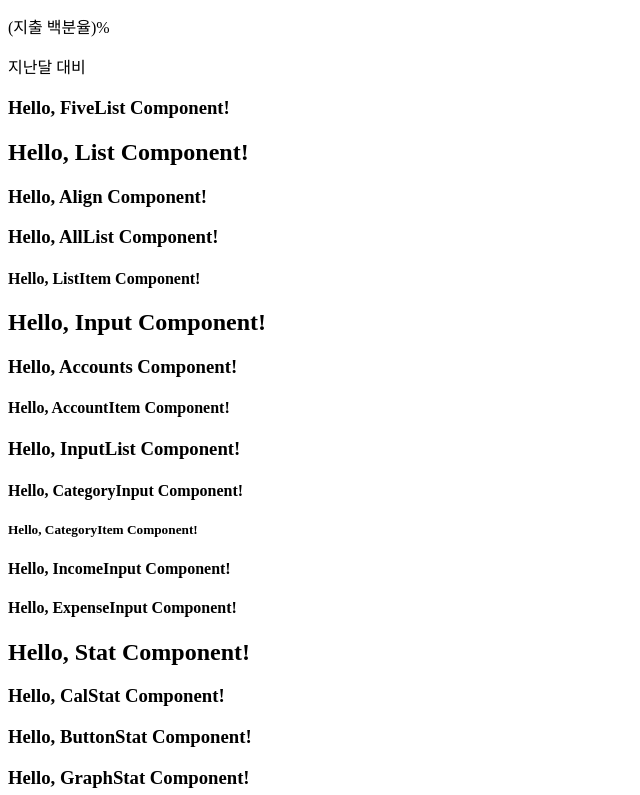
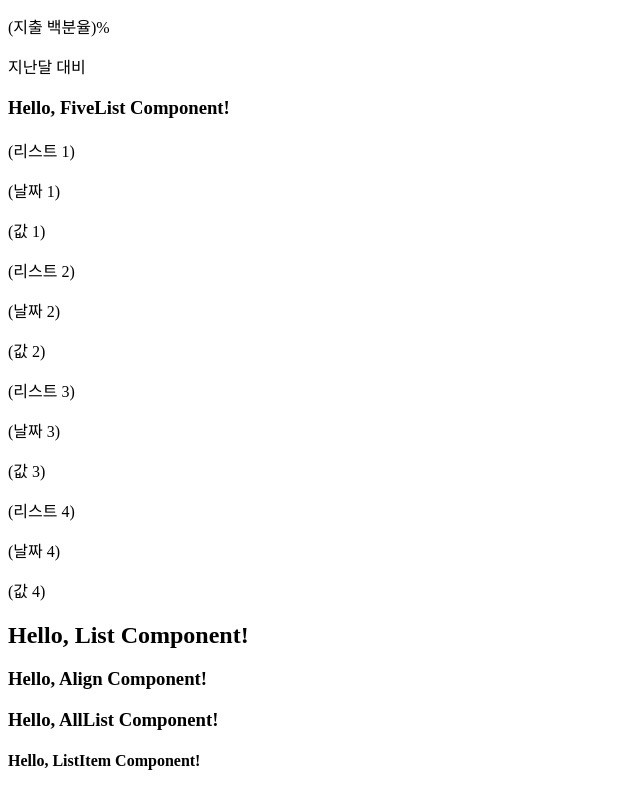
Before and after one commit to SCESecure/AI_Account_Tracker, a React (Vite) app: page / in a window 1280 px wide. Shown: the part 540-1335 px from the top of the page, without its empty margins (0-640 px from the left). Built offline with nearby package versions, Linux system fonts and the light colour scheme.

Commit message:
홈 화면 - 리스트 레이아웃 (부분) 완료

```diff
--- a/src/components/Body/Home/FiveList.tsx
+++ b/src/components/Body/Home/FiveList.tsx
@@ -2,6 +2,26 @@ export default function FiveList() {
   return (
     <>
       <h3>Hello, FiveList Component!</h3>
+      <div>
+        <p>(리스트 1)</p>
+        <p>(날짜 1)</p>
+        <p>(값 1)</p>
+      </div>
+      <div>
+        <p>(리스트 2)</p>
+        <p>(날짜 2)</p>
+        <p>(값 2)</p>
+      </div>
+      <div>
+        <p>(리스트 3)</p>
+        <p>(날짜 3)</p>
+        <p>(값 3)</p>
+      </div>
+      <div>
+        <p>(리스트 4)</p>
+        <p>(날짜 4)</p>
+        <p>(값 4)</p>
+      </div>
     </>
   );
 }
```
